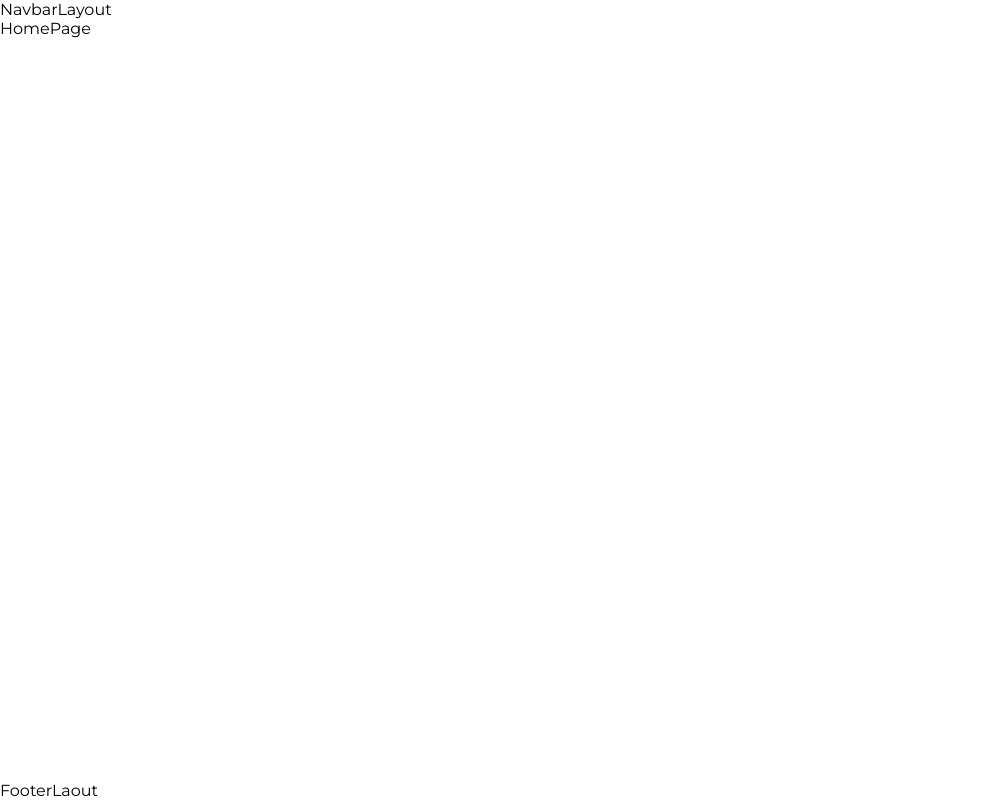
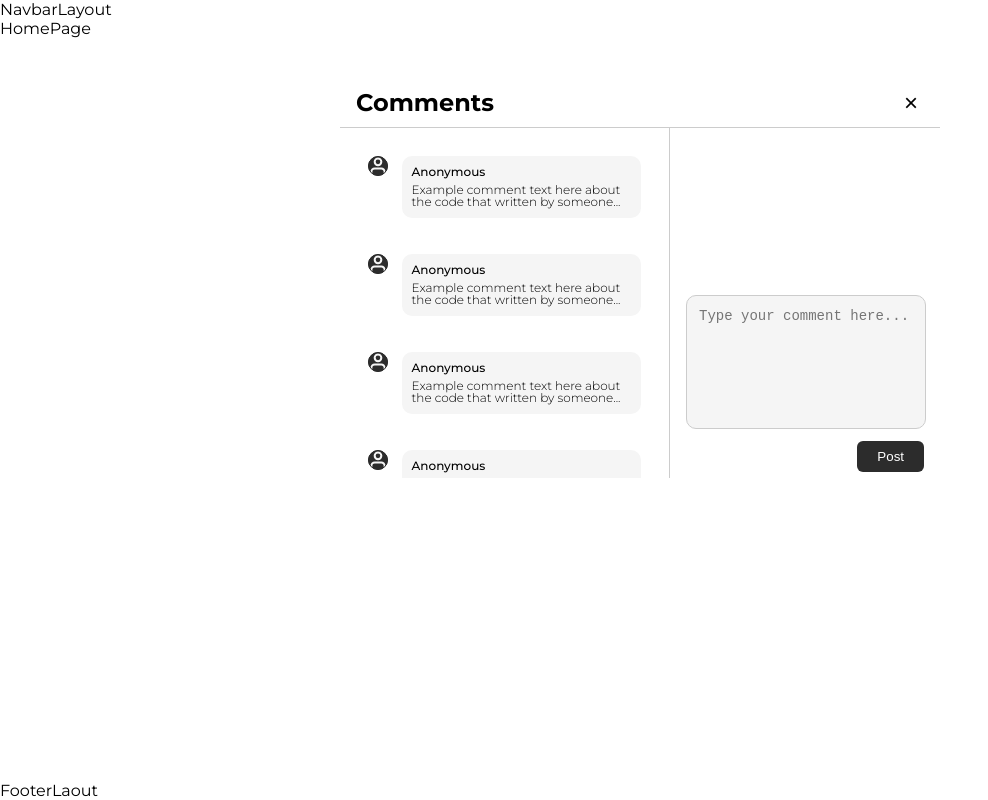
Before and after one commit to AZIZJON9821/Yoshlar_agentligi, a Next.js app: page / in a window 1280 px wide. Shown: the whole page, without its empty margins (0-988 px from the left). Built offline with nearby package versions, Linux system fonts and the light colour scheme.

Commit message:
modal created

```diff
--- a/app/Home/index.tsx
+++ b/app/Home/index.tsx
@@ -3,6 +3,7 @@ import React from "react";
 
 const HomePage = () => {
   return <div>HomePage
+    <CommentsModal/>
   </div>;
 };
 
--- a/components/Modal/index.tsx
+++ b/components/Modal/index.tsx
@@ -1,30 +1,51 @@
+import { useState } from "react";
 import UserIcon from "./icons/user.icon";
 import styles from "./Modal.module.css";
 
 const CommentsModal = () => {
+  const [commentText, setCommentText] = useState("");
+  const [comments, setComments] = useState([
+    "Example comment text here about the code that written by someone...",
+    "Example comment text here about the code that written by someone...",
+    "Example comment text here about the code that written by someone...",
+    "Example comment text here about the code that written by someone...",
+  ]);
+
+  const handlePost = () => {
+    const trimmed = commentText.trim();
+    if (trimmed) {
+      setComments([...comments, trimmed]);
+      setCommentText("");
+    }
+  };
+
   return (
-    <div className={styles.modal}>
+    <div className={styles.modalOverlay}>
+      <div className={styles.modal} onClick={(e) => e.stopPropagation()}>
         <div className={styles.nav}>
           <h2>Comments</h2>
           <button className={styles.closeBtn}>×</button>
         </div>
         <div className={styles.body}>
           <div className={styles.commentList}>
-          {Array.from({ length: 4 }).map((_, index) => (
+            {comments.map((text, index) => (
               <div className={styles.commentItem} key={index}>
-              <UserIcon width={24} height={24}  className={styles.icon}/>
+                <UserIcon width={24} height={24} className={styles.icon} />
                 <div className={styles.commentText}>
                   <h4>Anonymous</h4>
-                <p>
-                  Example comment text here about the code that written by someone...
-                </p>
+                  <p>{text}</p>
                 </div>
               </div>
             ))}
           </div>
           <div className={styles.inputSection}>
-          <textarea placeholder="Type your comment here..." />
-          <button>Post</button>
+            <textarea
+              placeholder="Type your comment here..."
+              value={commentText}
+              onChange={(e) => setCommentText(e.target.value)}
+            />
+            <button onClick={handlePost}>Post</button>
+          </div>
         </div>
       </div>
     </div>
```
Lines whose indentation alone changed are shown as unchanged.
